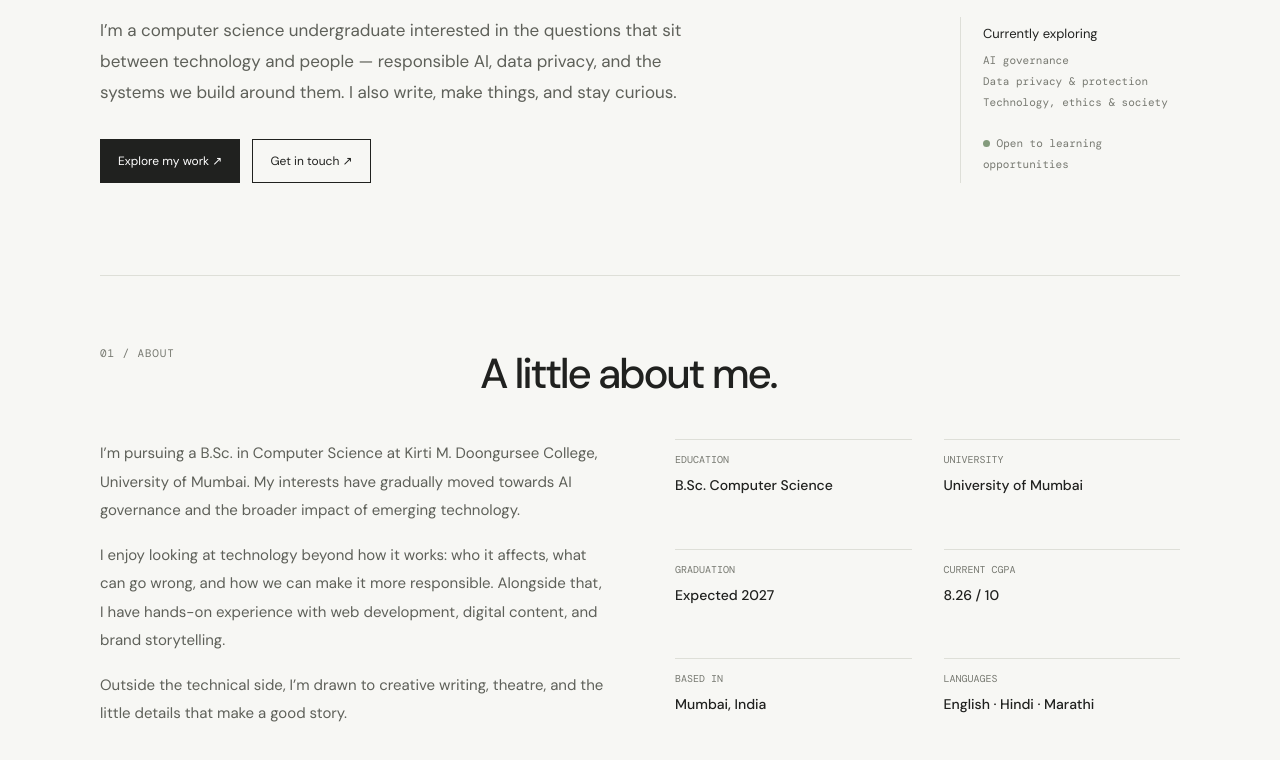
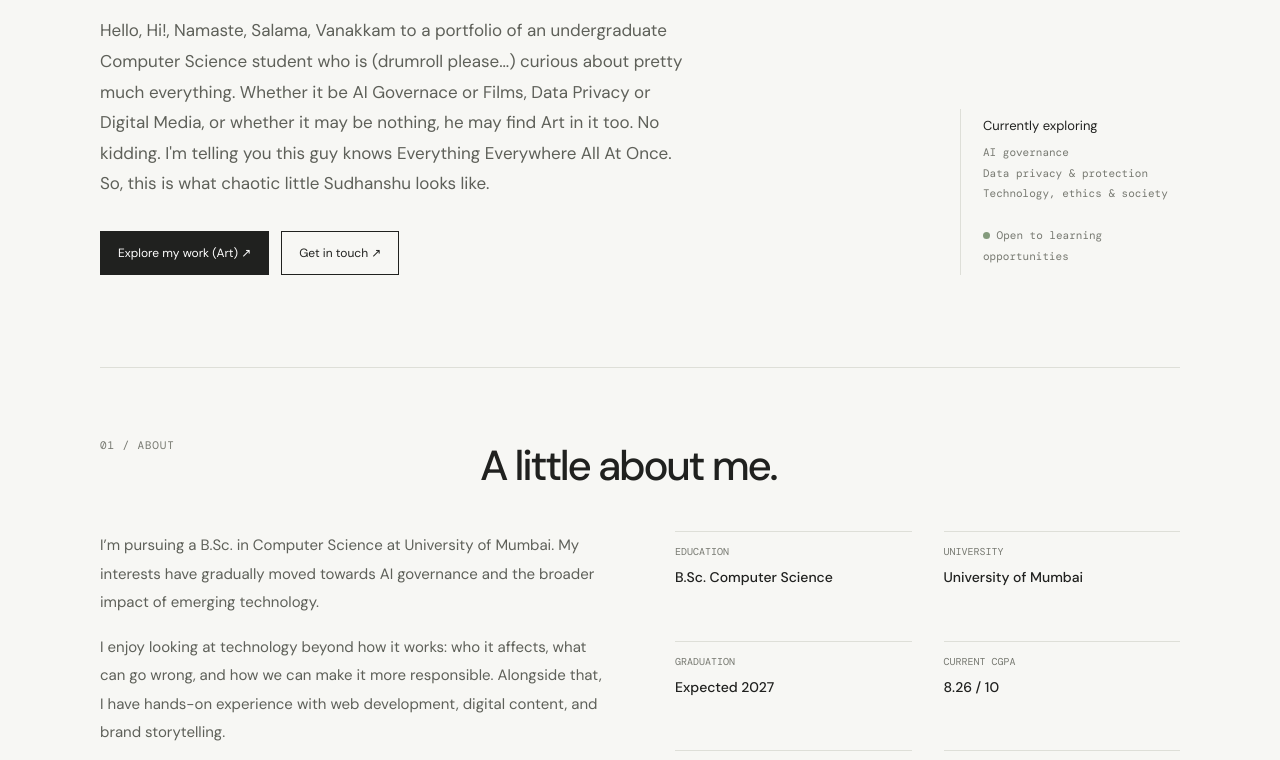
Before and after one commit to sudhanshupatil1720/sudhanshu-portfolio, a plain HTML site: page index.html in a window 1280 px wide. Shown: the part 979-1739 px from the top of the page. Drawn offline with nearby package versions, Linux system fonts and the light colour scheme; a web font is replaced by a local one.

Commit message:
Add files via upload

```diff
--- a/index.html
+++ b/index.html
@@ -566,14 +566,13 @@ h1 em {
     <h1>Sudhanshu<br><em>Patil.</em></h1>
 
     <p class="intro">
-      I’m a computer science undergraduate interested in the
-      questions that sit between technology and people —
-      responsible AI, data privacy, and the systems we build
-      around them. I also write, make things, and stay curious.
+      Hello, Hi!, Namaste, Salama, Vanakkam to a portfolio of an undergraduate Computer Science student who is (drumroll please...) curious about pretty much everything.
+      Whether it be AI Governace or Films, Data Privacy or Digital Media, or whether it may be nothing, he may find Art in it too. No kidding.
+      I'm telling you this guy knows Everything Everywhere All At Once. So, this is what chaotic little Sudhanshu looks like.
     </p>
 
     <div class="actions">
-      <a class="btn primary" href="#work">Explore my work ↗</a>
+      <a class="btn primary" href="#work">Explore my work (Art) ↗</a>
       <a class="btn" href="mailto:sudhanshupatilbusiness@gmail.com">
         Get in touch ↗
       </a>
@@ -600,8 +599,7 @@ h1 em {
   <div class="about-grid">
     <div class="about-copy">
       <p>
-        I’m pursuing a B.Sc. in Computer Science at
-        Kirti M. Doongursee College, University of Mumbai.
+        I’m pursuing a B.Sc. in Computer Science at University of Mumbai.
         My interests have gradually moved towards AI governance
         and the broader impact of emerging technology.
       </p>
```
